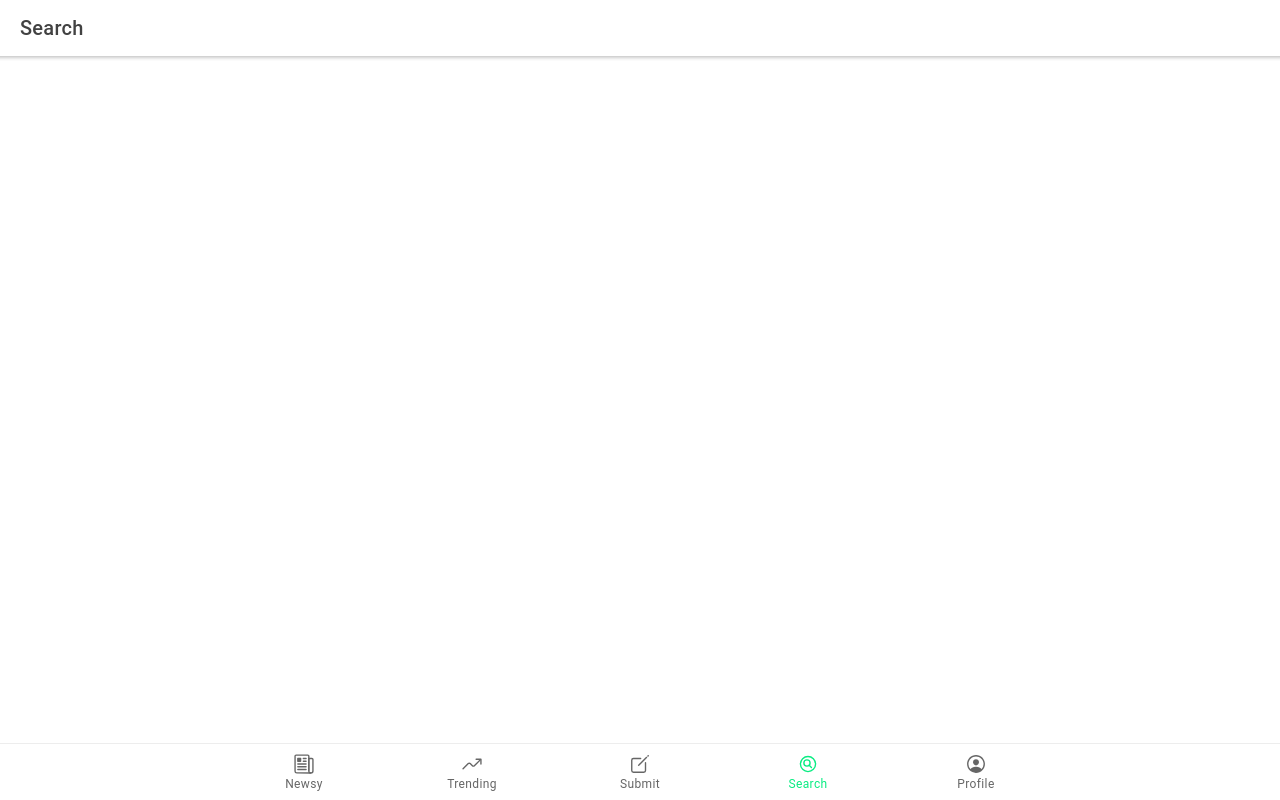
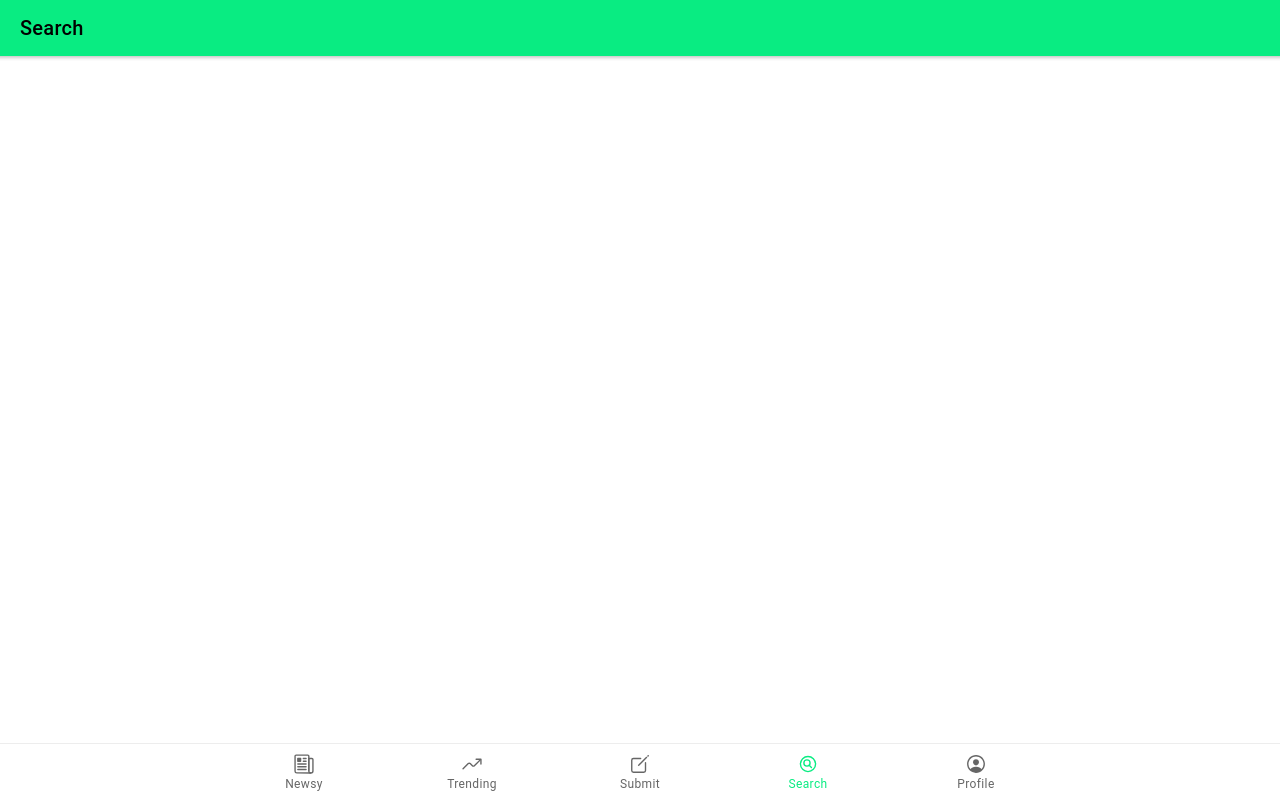
Before and after one commit to premprtp/Hacker-News-Clone, a React (Create React App) app: page /search in a window 1280 px wide. Built offline with nearby package versions, Linux system fonts and the light colour scheme.

Commit message:
Header and Components

```diff
--- a/public/index.html
+++ b/public/index.html
@@ -2,7 +2,7 @@
 <html lang="en">
   <head>
     <meta charset="utf-8" />
-    <title>Ionic App</title>
+    <h1><title>HNews</title></h1>
 
     <base href="/" />
 
@@ -20,7 +20,7 @@
 
     <!-- add to homescreen for ios -->
     <meta name="apple-mobile-web-app-capable" content="yes" />
-    <meta name="apple-mobile-web-app-title" content="Ionic App" />
+    <meta name="apple-mobile-web-app-title" content="HNews" />
     <meta name="apple-mobile-web-app-status-bar-style" content="black" />
   </head>
 
--- /dev/null
+++ b/src/components/Header/LargeHeader.js
@@ -0,0 +1,19 @@
+import React from "react";
+import { IonHeader, IonToolbar, IonTitle } from "@ionic/react";
+
+const LargeHeader = ({ title }) => {
+  return (
+    <IonHeader collapse="condense">
+      <IonToolbar
+        style={{
+          background: "#f0652f",
+        }}
+        color="primary"
+      >
+        <IonTitle size="large">{title}</IonTitle>
+      </IonToolbar>
+    </IonHeader>
+  );
+};
+
+export default LargeHeader;
--- /dev/null
+++ b/src/components/Header/SmallHeader.js
@@ -0,0 +1,19 @@
+import React from "react";
+import { IonHeader, IonToolbar, IonTitle } from "@ionic/react";
+
+const LargeHeader = ({ title }) => {
+  return (
+    <IonHeader>
+      <IonToolbar
+        style={{
+          background: "#f0652f",
+        }}
+        color="primary"
+      >
+        <IonTitle size="large">{title}</IonTitle>
+      </IonToolbar>
+    </IonHeader>
+  );
+};
+
+export default LargeHeader;
--- a/src/pages/Tabs/News.js
+++ b/src/pages/Tabs/News.js
@@ -1,14 +1,15 @@
 import React from "react";
-import { IonPage, IonHeader, IonTitle, IonToolbar } from "@ionic/react";
+import { IonPage, IonContent } from "@ionic/react";
+import SmallHeader from "../../components/Header/SmallHeader";
+import LargeHeader from "../../components/Header/LargeHeader";
 
 const News = () => {
     return (
         <IonPage>
-            <IonHeader>
-                <IonToolbar>
-                    <IonTitle>News</IonTitle>
-                </IonToolbar>
-            </IonHeader>
+            <SmallHeader title="Newsy" />
+            <IonContent fullscreen>
+                <LargeHeader title="Newsy" />
+            </IonContent>
         </IonPage>
     );
 };
--- a/src/pages/Tabs/Profile.js
+++ b/src/pages/Tabs/Profile.js
@@ -1,14 +1,15 @@
 import React from "react";
-import { IonPage, IonHeader, IonTitle, IonToolbar } from "@ionic/react";
+import { IonPage, IonContent } from "@ionic/react";
+import SmallHeader from "../../components/Header/SmallHeader";
+import LargeHeader from "../../components/Header/LargeHeader";
 
 const Profile = () => {
     return (
         <IonPage>
-            <IonHeader>
-                <IonToolbar>
-                    <IonTitle>Profile</IonTitle>
-                </IonToolbar>
-            </IonHeader>
+            <SmallHeader title="Profile" />
+            <IonContent fullscreen>
+                <LargeHeader title="Profile" />
+            </IonContent>
         </IonPage>
     );
 };
--- a/src/pages/Tabs/Search.js
+++ b/src/pages/Tabs/Search.js
@@ -1,15 +1,16 @@
 import React from "react";
-import { IonPage, IonHeader, IonTitle, IonToolbar } from "@ionic/react";
-import { search } from "ionicons/icons";
+import { IonPage, IonContent } from "@ionic/react";
+import SmallHeader from "../../components/Header/SmallHeader"
+import LargeHeader from "../../components/Header/LargeHeader"
+
 
 const Search = () => {
     return (
         <IonPage>
-            <IonHeader>
-                <IonToolbar>
-                    <IonTitle>Search</IonTitle>
-                </IonToolbar>
-            </IonHeader>
+            <SmallHeader title="Search" />
+            <IonContent fullscreen>
+                <LargeHeader title='Search'/>
+            </IonContent>
         </IonPage>
     );
 };
--- a/src/pages/Tabs/Submit.js
+++ b/src/pages/Tabs/Submit.js
@@ -1,14 +1,15 @@
 import React from "react";
-import { IonPage, IonHeader, IonTitle, IonToolbar } from "@ionic/react";
+import { IonPage, IonContent } from "@ionic/react";
+import SmallHeader from "../../components/Header/SmallHeader";
+import LargeHeader from "../../components/Header/LargeHeader";
 
 const Submit = () => {
     return (
         <IonPage>
-            <IonHeader>
-                <IonToolbar>
-                    <IonTitle>Submit</IonTitle>
-                </IonToolbar>
-            </IonHeader>
+            <SmallHeader title="Submit" />
+            <IonContent fullscreen>
+                <LargeHeader title="Submit" />
+            </IonContent>
         </IonPage>
     );
 };
--- a/src/pages/Tabs/Trending.js
+++ b/src/pages/Tabs/Trending.js
@@ -1,14 +1,15 @@
 import React from "react";
-import { IonPage, IonHeader, IonTitle, IonToolbar } from "@ionic/react";
+import { IonPage, IonContent } from "@ionic/react";
+import SmallHeader from "../../components/Header/SmallHeader";
+import LargeHeader from "../../components/Header/LargeHeader";
 
 const Trending = () => {
     return (
         <IonPage>
-            <IonHeader>
-                <IonToolbar>
-                    <IonTitle>Trending</IonTitle>
-                </IonToolbar>
-            </IonHeader>
+            <SmallHeader title="Trending" />
+            <IonContent fullscreen>
+                <LargeHeader title="Trending" />
+            </IonContent>
         </IonPage>
     );
 };
```
